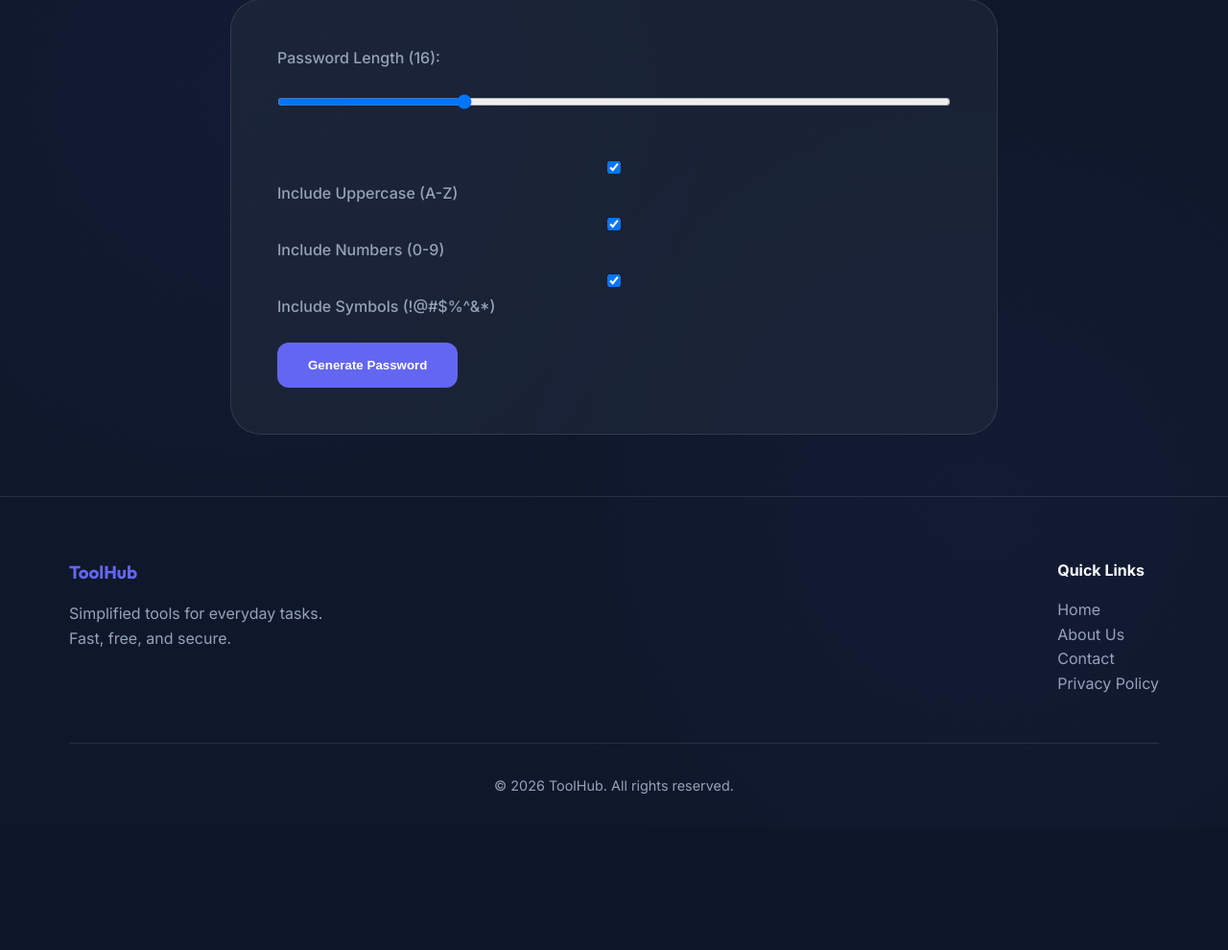
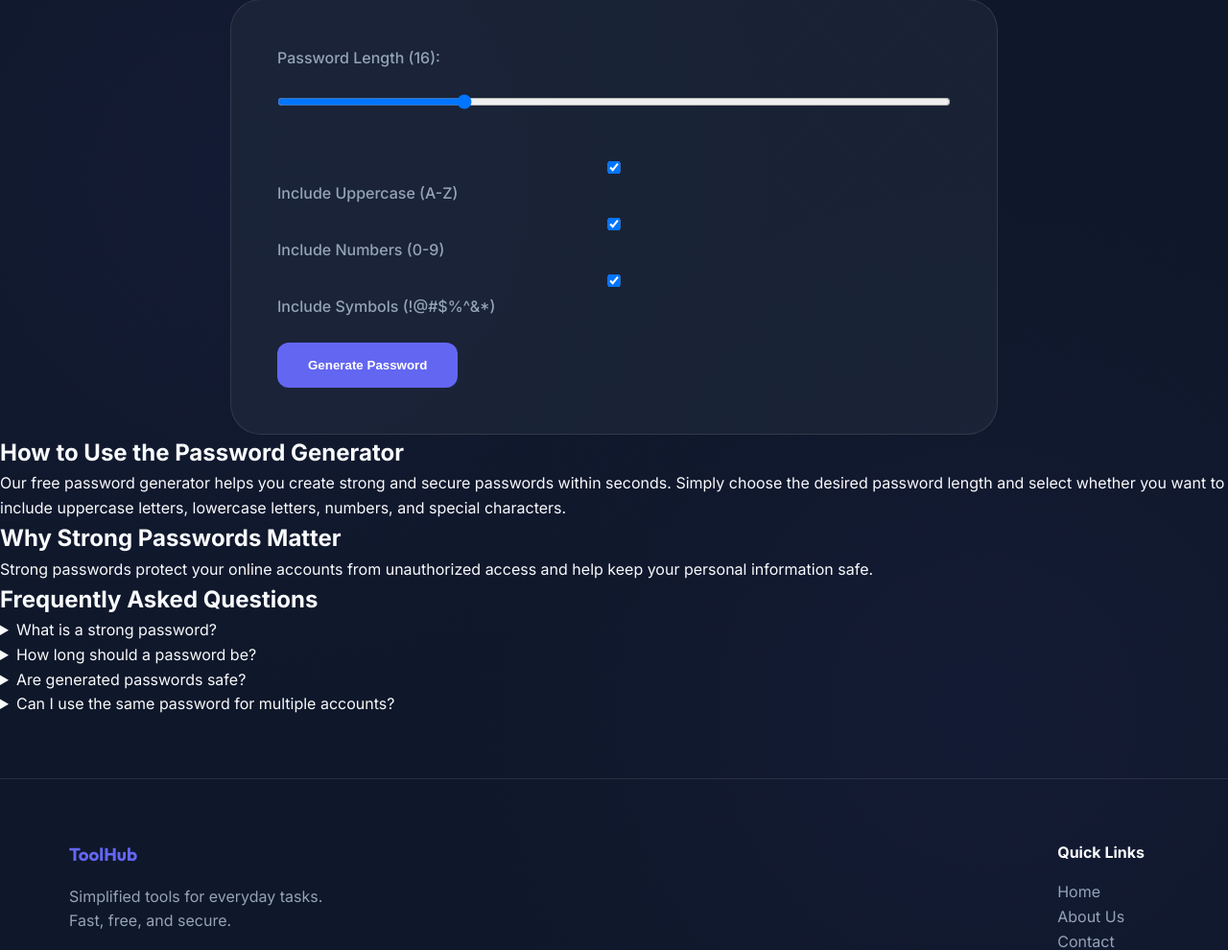
Before and after one commit to tashfeenafifa65-bit/utility-tools-hub, a Flask app: page /tool/password-generator in a window 1280 px wide. Shown: the part 226-1216 px from the top of the page at 96% size. Before the commit the page ends 1054 px from the top, so only its background shows below. Run offline with Flask 3, Linux system fonts and the light colour scheme.

Commit message:
Improve SEO for password generator

```diff
--- a/templates/tools/password-generator.html
+++ b/templates/tools/password-generator.html
@@ -28,6 +28,44 @@
             <h3 id="password-output" style="font-family: monospace; font-size: 1.5rem; word-break: break-all;"></h3>
             <button class="btn" style="padding: 0.5rem 1rem; font-size: 0.8rem; margin-top: 1rem;" onclick="copyPassword()">Copy to Clipboard</button>
         </div>
+    </div>
+</div>
+<div class="seo-content">
+    <h2>How to Use the Password Generator</h2>
+    <p>
+        Our free password generator helps you create strong and secure passwords within seconds.
+        Simply choose the desired password length and select whether you want to include
+        uppercase letters, lowercase letters, numbers, and special characters.
+    </p>
+
+    <h2>Why Strong Passwords Matter</h2>
+    <p>
+        Strong passwords protect your online accounts from unauthorized access and
+        help keep your personal information safe.
+    </p>
+
+    <div class="faq-section">
+        <h2>Frequently Asked Questions</h2>
+
+        <details>
+            <summary>What is a strong password?</summary>
+            <p>A strong password contains uppercase letters, lowercase letters, numbers, and symbols.</p>
+        </details>
+
+        <details>
+            <summary>How long should a password be?</summary>
+            <p>For better security, use at least 12–16 characters.</p>
+        </details>
+
+        <details>
+            <summary>Are generated passwords safe?</summary>
+            <p>Yes. Randomly generated passwords are generally safer than manually created ones.</p>
+        </details>
+
+        <details>
+            <summary>Can I use the same password for multiple accounts?</summary>
+            <p>No. Using unique passwords for each account is strongly recommended.</p>
+        </details>
     </div>
 </div>
 {% endblock %}
```
